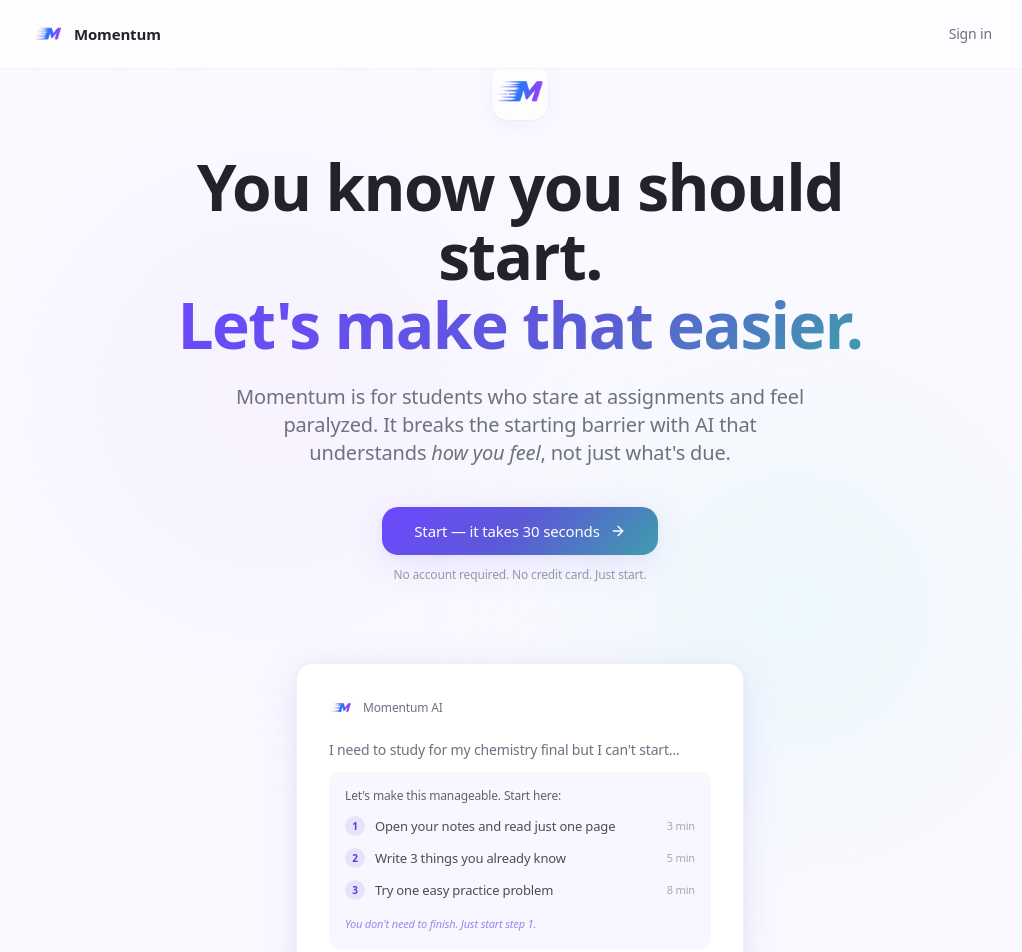
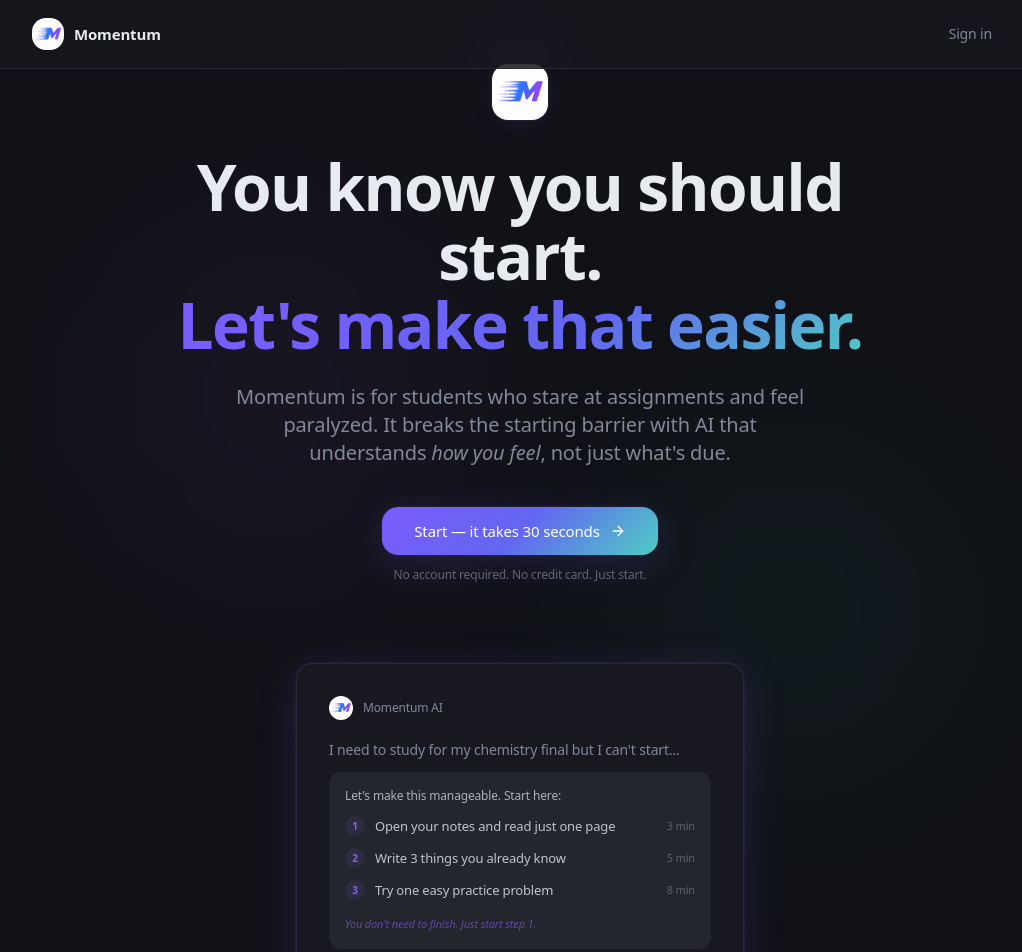
Before and after one commit to nolanReam/Momentum, a Next.js app: page / in a window 1280 px wide. Shown: the top 952 px of the page, without its empty margins (120-1142 px from the left). Built offline with nearby package versions, Linux system fonts and the light colour scheme; no server answers.

Commit message:
fix: dark mode theme, fix Supabase URL, add Groq init logging, fix duplicate classNames

```diff
--- a/src/app/globals.css
+++ b/src/app/globals.css
@@ -4,23 +4,23 @@
 
 @layer base {
   :root {
-    --background: 220 20% 98%;
-    --foreground: 230 15% 15%;
-    --card: 0 0% 100%;
-    --card-foreground: 230 15% 15%;
-    --primary: 255 75% 55%;
+    --background: 230 15% 8%;
+    --foreground: 210 20% 92%;
+    --card: 230 15% 11%;
+    --card-foreground: 210 20% 92%;
+    --primary: 255 75% 65%;
     --primary-foreground: 0 0% 100%;
-    --secondary: 220 14% 96%;
-    --secondary-foreground: 230 15% 15%;
-    --muted: 220 14% 96%;
-    --muted-foreground: 220 9% 46%;
-    --accent: 170 55% 42%;
+    --secondary: 230 12% 16%;
+    --secondary-foreground: 210 20% 85%;
+    --muted: 230 12% 16%;
+    --muted-foreground: 220 10% 55%;
+    --accent: 170 55% 50%;
     --accent-foreground: 0 0% 100%;
-    --destructive: 0 72% 51%;
+    --destructive: 0 72% 55%;
     --destructive-foreground: 0 0% 100%;
-    --border: 220 13% 91%;
-    --input: 220 13% 91%;
-    --ring: 255 75% 55%;
+    --border: 230 12% 18%;
+    --input: 230 12% 18%;
+    --ring: 255 75% 65%;
     --radius: 0.875rem;
   }
 }
@@ -41,31 +41,31 @@
 
 @layer utilities {
   .glass {
-    @apply bg-white/60 backdrop-blur-xl border border-white/40 shadow-sm;
+    @apply bg-white/[0.04] backdrop-blur-xl border border-white/[0.08];
   }
   .glass-strong {
-    @apply bg-white/85 backdrop-blur-2xl border border-white/50 shadow-sm;
+    @apply bg-white/[0.06] backdrop-blur-2xl border border-white/[0.1];
   }
   .gradient-primary {
-    background: linear-gradient(135deg, #6c47ff 0%, #5b5bd6 50%, #3e9eab 100%);
+    background: linear-gradient(135deg, #7c5cfc 0%, #6366f1 50%, #4ecdc4 100%);
   }
   .gradient-calm {
-    background: linear-gradient(165deg, #f8f7ff 0%, #f3f1ff 30%, #eef9fb 70%, #f7fafb 100%);
+    background: linear-gradient(165deg, hsl(230, 15%, 8%) 0%, hsl(240, 12%, 10%) 50%, hsl(230, 15%, 8%) 100%);
   }
   .text-gradient {
-    background: linear-gradient(135deg, #6c47ff 0%, #5b5bd6 60%, #3e9eab 100%);
+    background: linear-gradient(135deg, #7c5cfc 0%, #6366f1 60%, #4ecdc4 100%);
     -webkit-background-clip: text;
     -webkit-text-fill-color: transparent;
     background-clip: text;
   }
   .shadow-glow {
-    box-shadow: 0 4px 24px rgba(108, 71, 255, 0.08), 0 1px 4px rgba(0, 0, 0, 0.04);
+    box-shadow: 0 4px 24px rgba(124, 92, 252, 0.12), 0 0 0 1px rgba(124, 92, 252, 0.06);
   }
   .shadow-glow-lg {
-    box-shadow: 0 8px 40px rgba(108, 71, 255, 0.12), 0 2px 8px rgba(0, 0, 0, 0.04);
+    box-shadow: 0 8px 40px rgba(124, 92, 252, 0.18), 0 0 0 1px rgba(124, 92, 252, 0.08);
   }
   .shadow-warm {
-    box-shadow: 0 4px 20px rgba(108, 71, 255, 0.06), 0 0 0 1px rgba(108, 71, 255, 0.04);
+    box-shadow: 0 4px 20px rgba(124, 92, 252, 0.1), 0 0 0 1px rgba(255, 255, 255, 0.05);
   }
 }
 
@@ -77,9 +77,9 @@
   background: transparent;
 }
 ::-webkit-scrollbar-thumb {
-  background: hsl(var(--muted-foreground) / 0.15);
+  background: hsl(var(--muted-foreground) / 0.2);
   border-radius: 5px;
 }
 ::-webkit-scrollbar-thumb:hover {
-  background: hsl(var(--muted-foreground) / 0.3);
+  background: hsl(var(--muted-foreground) / 0.4);
 }
--- a/src/components/emotional-checkin.tsx
+++ b/src/components/emotional-checkin.tsx
@@ -63,7 +63,7 @@
       animate={{ opacity: 1, scale: 1 }}
       className="w-full max-w-lg mx-auto"
     >
-      <div className="bg-white rounded-2xl p-8 border border-black/[0.06] shadow-glow">
+      <div className="bg-card rounded-2xl p-8 border border-border shadow-glow">
         <div className="text-center mb-6">
           <img src="/momentum.png" alt="" className="w-9 h-9 mx-auto mb-3 rounded-lg" />
           <h2 className="text-xl font-bold">How are you feeling?</h2>
--- a/src/components/landing-page.tsx
+++ b/src/components/landing-page.tsx
@@ -36,9 +36,9 @@
 
 export function LandingPage({ onGetStarted, onSignIn }: LandingPageProps) {
   return (
-    <div className="min-h-screen overflow-hidden bg-[#faf9ff]">
+    <div className="min-h-screen overflow-hidden bg-background">
       {/* Navbar */}
-      <nav className="fixed top-0 w-full z-50 bg-white/70 backdrop-blur-xl border-b border-black/[0.04]">
+      <nav className="fixed top-0 w-full z-50 bg-card/70 backdrop-blur-xl border-b border-border">
         <div className="max-w-5xl mx-auto px-6 py-3.5 flex items-center justify-between">
           <motion.div
             className="flex items-center gap-2.5"
@@ -68,8 +68,8 @@
       {/* Hero */}
       <section className="relative min-h-[92vh] flex items-center justify-center px-6 pt-16">
         {/* Soft ambient light */}
-        <div className="absolute top-[20%] left-[15%] w-[400px] h-[400px] rounded-full bg-purple-200/20 blur-[100px] pointer-events-none" />
-        <div className="absolute bottom-[20%] right-[15%] w-[350px] h-[350px] rounded-full bg-teal-200/15 blur-[100px] pointer-events-none" />
+        <div className="absolute top-[20%] left-[15%] w-[400px] h-[400px] rounded-full bg-purple-500/5 blur-[100px] pointer-events-none" />
+        <div className="absolute bottom-[20%] right-[15%] w-[350px] h-[350px] rounded-full bg-teal-500/5 blur-[100px] pointer-events-none" />
 
         <div className="relative z-10 max-w-3xl mx-auto text-center">
           <motion.div
@@ -128,13 +128,13 @@
             animate={{ opacity: 1, y: 0 }}
             transition={{ delay: 0.7, duration: 0.7, ease: [0.22, 1, 0.36, 1] }}
           >
-            <div className="bg-white rounded-2xl border border-black/[0.06] p-6 sm:p-8 shadow-glow-lg max-w-md mx-auto text-left">
+            <div className="bg-card rounded-2xl border border-border p-6 sm:p-8 shadow-glow-lg max-w-md mx-auto text-left">
               <div className="flex items-center gap-2.5 mb-5">
                 <img src="/momentum.png" alt="" className="w-6 h-6 rounded-md" />
                 <span className="text-xs font-medium text-muted-foreground">Momentum AI</span>
               </div>
               <p className="text-sm text-muted-foreground mb-3">I need to study for my chemistry final but I can&apos;t start...</p>
-              <div className="bg-[#f8f7ff] rounded-xl p-4 space-y-3">
+              <div className="bg-secondary rounded-xl p-4 space-y-3">
                 <p className="text-xs font-medium text-foreground/70 mb-2">
                   Let&apos;s make this manageable. Start here:
                 </p>
@@ -198,7 +198,7 @@
                 whileInView={{ opacity: 1, x: 0 }}
                 viewport={{ once: true }}
                 transition={{ delay: i * 0.08 }}
-                className="flex items-start gap-3 p-4 rounded-xl bg-white border border-black/[0.04] shadow-sm"
+                className="flex items-start gap-3 p-4 rounded-xl bg-card border border-border shadow-sm"
               >
                 <div className="w-5 h-5 rounded-full bg-primary/10 flex items-center justify-center flex-shrink-0 mt-0.5">
                   <Check className="h-3 w-3 text-primary" />
@@ -211,7 +211,7 @@
       </section>
 
       {/* Student stories — real, emotional */}
-      <section className="py-24 px-6 bg-white/50">
+      <section className="py-24 px-6 bg-card/50">
         <div className="max-w-5xl mx-auto">
           <motion.div
             initial={{ opacity: 0, y: 20 }}
@@ -235,7 +235,7 @@
                 whileInView={{ opacity: 1, y: 0 }}
                 viewport={{ once: true }}
                 transition={{ delay: i * 0.1 }}
-                className="bg-white rounded-2xl border border-black/[0.05] p-6 shadow-sm hover:shadow-warm transition-shadow duration-300"
+                className="bg-card rounded-2xl border border-border p-6 shadow-sm hover:shadow-warm transition-shadow duration-300"
               >
                 <p className="text-[13.5px] leading-relaxed text-foreground/70 mb-5">
                   &ldquo;{story.text}&rdquo;
@@ -279,7 +279,7 @@
       </section>
 
       {/* Footer */}
-      <footer className="border-t border-black/[0.04] py-8 px-6 bg-white/30">
+      <footer className="border-t border-border py-8 px-6 bg-card/30">
         <div className="max-w-5xl mx-auto flex items-center justify-between text-sm text-muted-foreground">
           <div className="flex items-center gap-2">
             <img src="/momentum.png" alt="Momentum" className="w-5 h-5 rounded" />
--- a/src/components/momentum-recovery.tsx
+++ b/src/components/momentum-recovery.tsx
@@ -15,8 +15,7 @@
     <motion.div
       initial={{ opacity: 0 }}
       animate={{ opacity: 1 }}
-      className="min-h-screen flex items-center justify-center p-6"
-      style={{ background: "linear-gradient(165deg, #f8f7ff 0%, #f3f1ff 30%, #eef9fb 70%, #f7fafb 100%)" }}
+      className="min-h-screen flex items-center justify-center p-6 bg-background"
     >
       <motion.div
         initial={{ opacity: 0, y: 20 }}
--- a/src/components/onboarding.tsx
+++ b/src/components/onboarding.tsx
@@ -112,12 +112,11 @@
       initial={{ opacity: 0 }}
       animate={{ opacity: 1 }}
       exit={{ opacity: 0 }}
-      className="min-h-screen flex items-center justify-center p-6 relative overflow-hidden"
-      style={{ background: "linear-gradient(165deg, #f8f7ff 0%, #f3f1ff 30%, #eef9fb 70%, #f7fafb 100%)" }}
+      className="min-h-screen flex items-center justify-center p-6 relative overflow-hidden bg-background"
     >
       {/* Soft ambient */}
-      <div className="absolute top-[20%] left-[10%] w-[350px] h-[350px] rounded-full bg-purple-200/15 blur-[100px] pointer-events-none" />
-      <div className="absolute bottom-[20%] right-[10%] w-[300px] h-[300px] rounded-full bg-teal-200/10 blur-[100px] pointer-events-none" />
+      <div className="absolute top-[20%] left-[10%] w-[350px] h-[350px] rounded-full bg-purple-500/5 blur-[100px] pointer-events-none" />
+      <div className="absolute bottom-[20%] right-[10%] w-[300px] h-[300px] rounded-full bg-teal-500/5 blur-[100px] pointer-events-none" />
 
       <div className="w-full max-w-md relative z-10">
         {/* Logo + Progress */}
@@ -394,7 +393,7 @@
       animate={{ opacity: 1, x: 0 }}
       exit={{ opacity: 0, x: -30 }}
       transition={{ duration: 0.3, ease: [0.22, 1, 0.36, 1] }}
-      className="bg-white rounded-2xl p-8 border border-black/[0.06] shadow-glow"
+      className="bg-card rounded-2xl p-8 border border-border shadow-glow"
     >
       {children}
     </motion.div>
--- a/src/lib/ai.ts
+++ b/src/lib/ai.ts
@@ -1,8 +1,16 @@
 import Groq from "groq-sdk";
 
-const groq = process.env.GROQ_API_KEY
-  ? new Groq({ apiKey: process.env.GROQ_API_KEY })
-  : null;
+const GROQ_KEY = process.env.GROQ_API_KEY;
+const groq = GROQ_KEY ? new Groq({ apiKey: GROQ_KEY }) : null;
+
+// Log initialization status
+if (typeof process !== "undefined") {
+  if (groq) {
+    console.log("[Momentum AI] ✓ Groq client initialized with key:", GROQ_KEY?.slice(0, 8) + "...");
+  } else {
+    console.log("[Momentum AI] ✗ No GROQ_API_KEY found in environment. Using fallback responses.");
+  }
+}
 
 const MODEL = "llama-3.3-70b-versatile";
 const MAX_RETRIES = 2;
```
Also changed, not shown: src/components/app-shell.tsx (+25 -147 lines), src/components/settings.tsx (+4 -4 lines), 1 other file (tests, documents, lock files or other folders).
